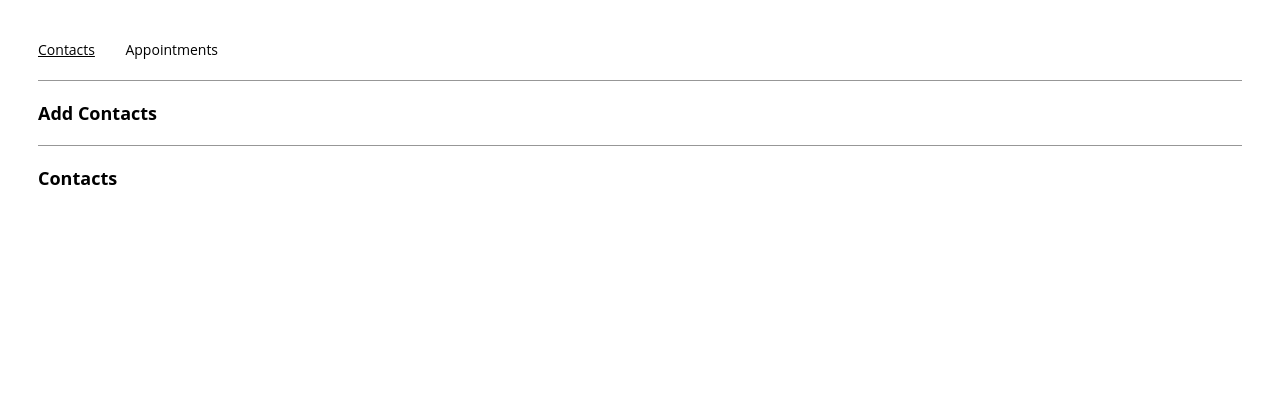
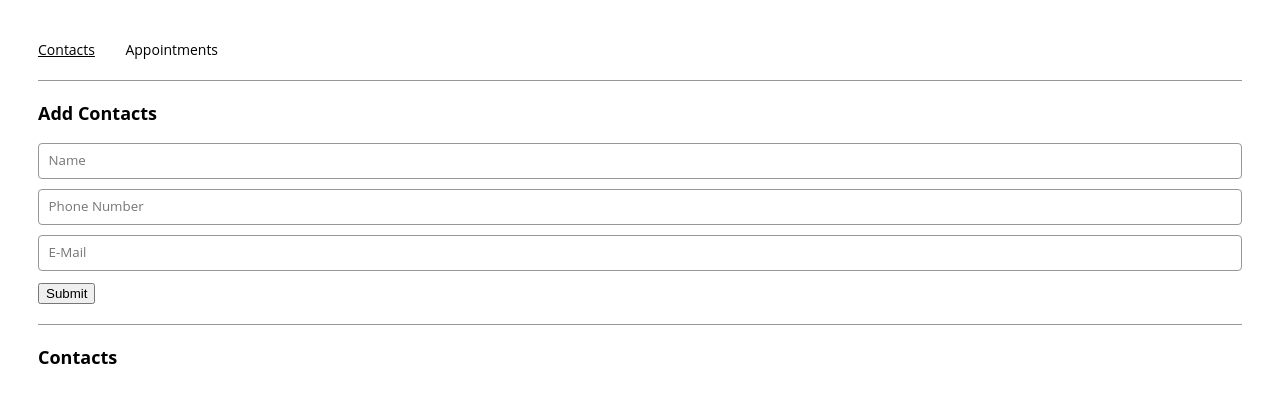
Before and after one commit to Williamem/react-appointment-planner, a React (Create React App) app: page /contacts in a window 1280 px wide. Shown: the top 402 px of the page. Built offline with nearby package versions, Linux system fonts and the light colour scheme.

Commit message:
add logic

```diff
--- a/src/components/contactForm/ContactForm.js
+++ b/src/components/contactForm/ContactForm.js
@@ -1,15 +1,39 @@
 import React from "react";
 
-export const ContactForm = ({
-  name,
-  setName,
-  phone,
-  setPhone,
-  email,
-  setEmail,
-  handleSubmit
-}) => {
+export const ContactForm = (props) => {
   return (
-    ContactForm
+    <form onSubmit={props.handleSubmit}>
+      <input
+        type='text'
+        placeholder="Name"
+        name="name"
+        onChange={props.handleChange}
+        value={props.values.name}>
+      </input>
+      <input
+        type='tel'
+        placeholder="Phone Number"
+        name="phone"
+        onChange={props.handleChange}
+        value={props.values.phone}>
+      </input>
+      <input
+        type='email'
+        placeholder="E-Mail"
+        name="email"
+        onChange={props.handleChange}
+        value={props.values.email}>
+      </input>
+      <button>Submit</button>
+    </form>
   );
 };
+
+
+/* name,
+setName,
+phone,
+setPhone,
+email,
+setEmail,
+handleSubmit */
```
